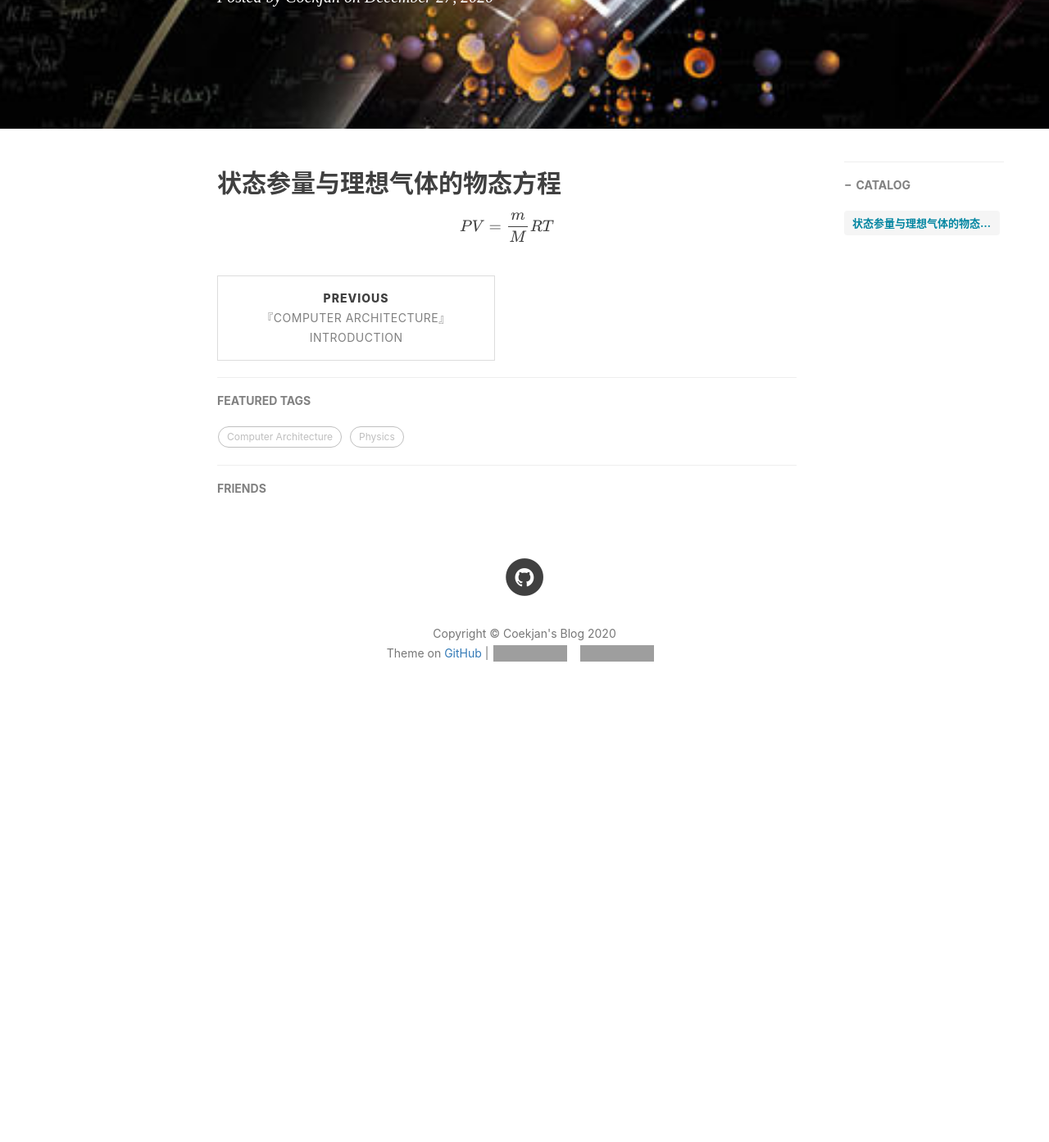
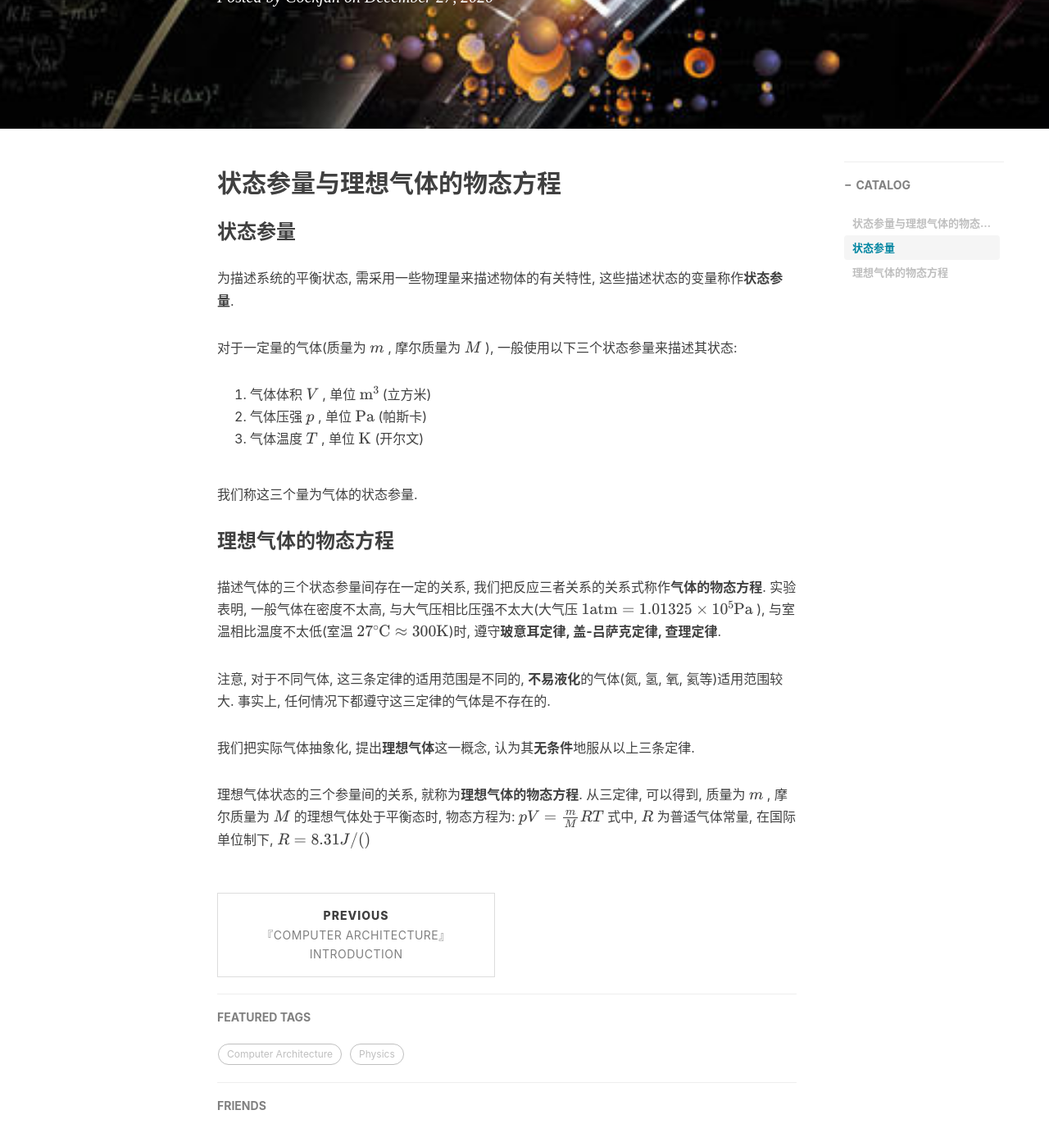
Before and after one commit to Coekjan/coekjan.github.io, a Jekyll site: the page built from _posts/2020-12-27-Gas-Dynamic-Theory.md, in a window 1280 px wide and 1400 px high, scrolled down 426 px. Shown: the top 1393 px of the window at 82% size. Built offline with Jekyll 4.4.1, drawn with Linux system fonts in a browser that asks for light colours; nearby versions of some CDN libraries; comment, search, counter and statistics services are not loaded; before the commit the page ends 1327 px from its top, so only the background shows below that; grey boxes are pictures that could not be loaded.

Commit message:
Update 2020-12-27-Gas-Dynamic-Theory.md

```diff
--- a/_posts/2020-12-27-Gas-Dynamic-Theory.md
+++ b/_posts/2020-12-27-Gas-Dynamic-Theory.md
@@ -13,6 +13,27 @@ tags:
 
 ## 状态参量与理想气体的物态方程
 
+### 状态参量
+
+为描述系统的平衡状态, 需采用一些物理量来描述物体的有关特性, 这些描述状态的变量称作**状态参量**.
+
+对于一定量的气体(质量为 $m$ , 摩尔质量为 $M$ ), 一般使用以下三个状态参量来描述其状态:
+1. 气体体积 $V$ , 单位 $\rm m^3$ (立方米)
+2. 气体压强 $p$ , 单位 $\rm Pa$ (帕斯卡)
+3. 气体温度 $T$ , 单位 $\rm K$ (开尔文)
+
+我们称这三个量为气体的状态参量.
+
+### 理想气体的物态方程
+
+描述气体的三个状态参量间存在一定的关系, 我们把反应三者关系的关系式称作**气体的物态方程**. 实验表明, 一般气体在密度不太高, 与大气压相比压强不太大(大气压 $1 \rm{atm}=1.01325\times 10^5 \rm{Pa}$ ), 与室温相比温度不太低(室温 $27\rm ^\circ C \approx 300 \rm K$)时, 遵守**玻意耳定律, 盖-吕萨克定律, 查理定律**.
+
+注意, 对于不同气体, 这三条定律的适用范围是不同的, **不易液化**的气体(氮, 氢, 氧, 氦等)适用范围较大. 事实上, 任何情况下都遵守这三定律的气体是不存在的.
+
+我们把实际气体抽象化, 提出**理想气体**这一概念, 认为其**无条件**地服从以上三条定律.
+
+理想气体状态的三个参量间的关系, 就称为**理想气体的物态方程**. 从三定律, 可以得到, 质量为 $m$ , 摩尔质量为 $M$ 的理想气体处于平衡态时, 物态方程为:
 $$
-PV=\frac{m}{M}RT
+pV=\frac{m}{M}RT
 $$
+式中, $R$ 为普适气体常量, 在国际单位制下, $R = 8.31J/()$
```
